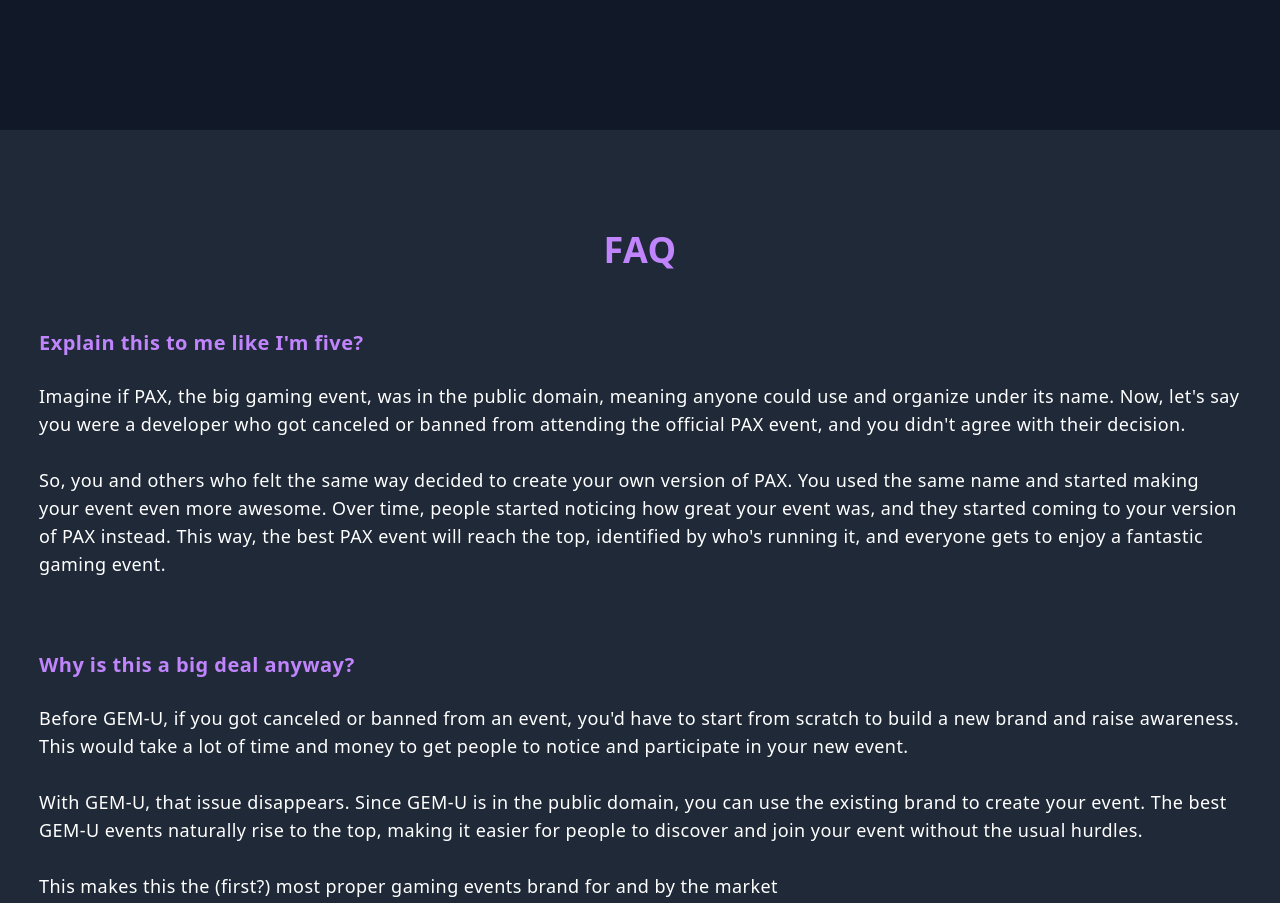
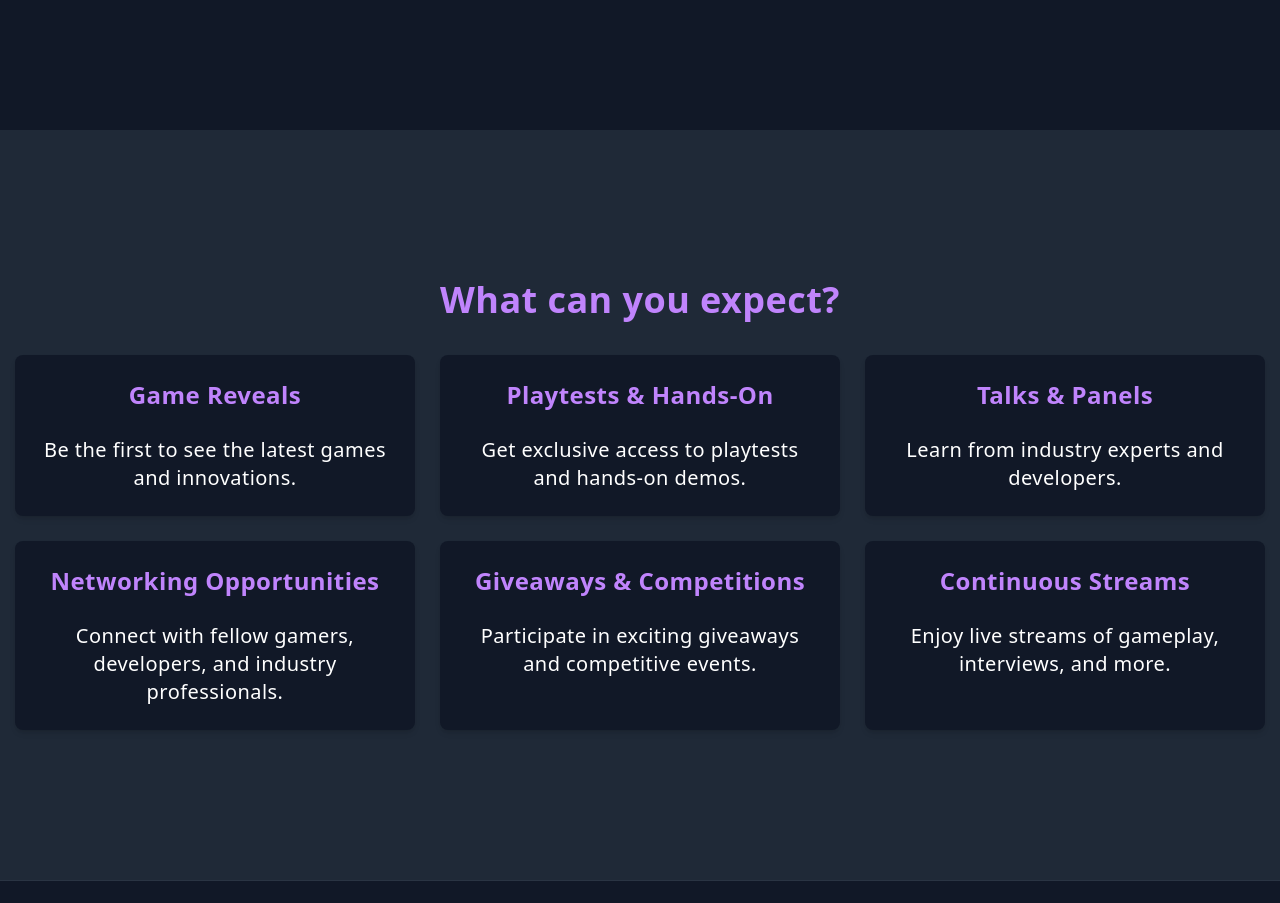
Before and after one commit to Freakoverse/GEM-U, a plain HTML site: page index.html in a window 1280 px wide. Shown: the part 4060-4963 px from the top of the page. Drawn offline with nearby package versions, Linux system fonts and the light colour scheme.

Commit message:
Add files via upload

```diff
--- a/index.html
+++ b/index.html
@@ -134,7 +134,41 @@
       </div>
     </section>
 
-    <section class="w-full flex flex-col justify-center items-center text-white bg-gray-800 py-[100px]">
+    <section class="w-full flex flex-col justify-center items-center text-white bg-gray-800 py-[150px] border-b-[1px] border-gray-700/50">
+      <div class="w-full max-w-[1500px] flex flex-col px-[15px]">
+        <div class="flex flex-col gap-[35px] justify-center items-center">
+          <h2 class="text-4xl font-bold text-purple-400">What can you expect?</h2>
+          <div class="w-full grid grid-cols-3 gap-[25px] justify-center items-start max-xl:grid-cols-2 max-md:grid-cols-1">
+            <div class="grow-[1] h-full flex flex-col gap-[25px] justify-start items-center bg-gray-900 p-6 rounded-lg shadow-md">
+              <h3 class="text-2xl font-bold text-purple-400">Game Reveals</h3>
+              <p class="text-xl text-center">Be the first to see the latest games and innovations.</p>
+            </div>
+            <div class="grow-[1] h-full flex flex-col gap-[25px] justify-start items-center bg-gray-900 p-6 rounded-lg shadow-md">
+              <h3 class="text-2xl font-bold text-purple-400">Playtests & Hands-On</h3>
+              <p class="text-xl text-center">Get exclusive access to playtests and hands-on demos.</p>
+            </div>
+            <div class="grow-[1] h-full flex flex-col gap-[25px] justify-start items-center bg-gray-900 p-6 rounded-lg shadow-md">
+              <h3 class="text-2xl font-bold text-purple-400">Talks & Panels</h3>
+              <p class="text-xl text-center">Learn from industry experts and developers.</p>
+            </div>
+            <div class="grow-[1] h-full flex flex-col gap-[25px] justify-start items-center bg-gray-900 p-6 rounded-lg shadow-md">
+              <h3 class="text-2xl font-bold text-purple-400">Networking Opportunities</h3>
+              <p class="text-xl text-center">Connect with fellow gamers, developers, and industry professionals.</p>
+            </div>
+            <div class="grow-[1] h-full flex flex-col gap-[25px] justify-start items-center bg-gray-900 p-6 rounded-lg shadow-md">
+              <h3 class="text-2xl font-bold text-purple-400">Giveaways & Competitions</h3>
+              <p class="text-xl text-center">Participate in exciting giveaways and competitive events.</p>
+            </div>
+            <div class="grow-[1] h-full flex flex-col gap-[25px] justify-start items-center bg-gray-900 p-6 rounded-lg shadow-md">
+              <h3 class="text-2xl font-bold text-purple-400">Continuous Streams</h3>
+              <p class="text-xl text-center">Enjoy live streams of gameplay, interviews, and more.</p>
+            </div>
+          </div>
+        </div>
+      </div>
+    </section>
+
+    <section class="w-full flex flex-col justify-center items-center text-white bg-gray-900 py-[100px]">
       <div class="w-full max-w-[1500px] flex flex-col px-[15px]">
         <div class="flex flex-col gap-[50px] justify-center items-center">
           <div class="flex flex-col gap-[35px] justify-center items-center">
@@ -151,6 +185,11 @@
                 <p class="text-lg text-start">Before GEM-U, if you got canceled or banned from an event, you'd have to start from scratch to build a new brand and raise awareness. This would take a lot of time and money to get people to notice and participate in your new event.<br><br>
                 With GEM-U, that issue disappears. Since GEM-U is in the public domain, you can use the existing brand to create your event. The best GEM-U events naturally rise to the top, making it easier for people to discover and join your event without the usual hurdles.<br><br>
                 This makes this the (first?) most proper gaming events brand for and by the market</p>
+              </div>
+              <div class="grow-[1] h-full flex flex-col gap-[25px] justify-start items-start bg-gray-800 p-6 rounded-lg">
+                <p class="text-xl font-bold text-purple-400">Who'll do all of this?</p>
+                <p class="text-lg text-start">At the start, a group of passionate and influential individuals will take the lead, driven by their desire to solve this issue in the gaming industry. They'll build the GEM-U platform and launch some initial events to get things rolling.<br><br>
+                From there, its within the hands of the public, the market, the people. The platform will continue to grow and evolve, powered by the collective efforts of its users, whether the original team remains involved or not. </p>
               </div>
             </div>
           </div>
```
